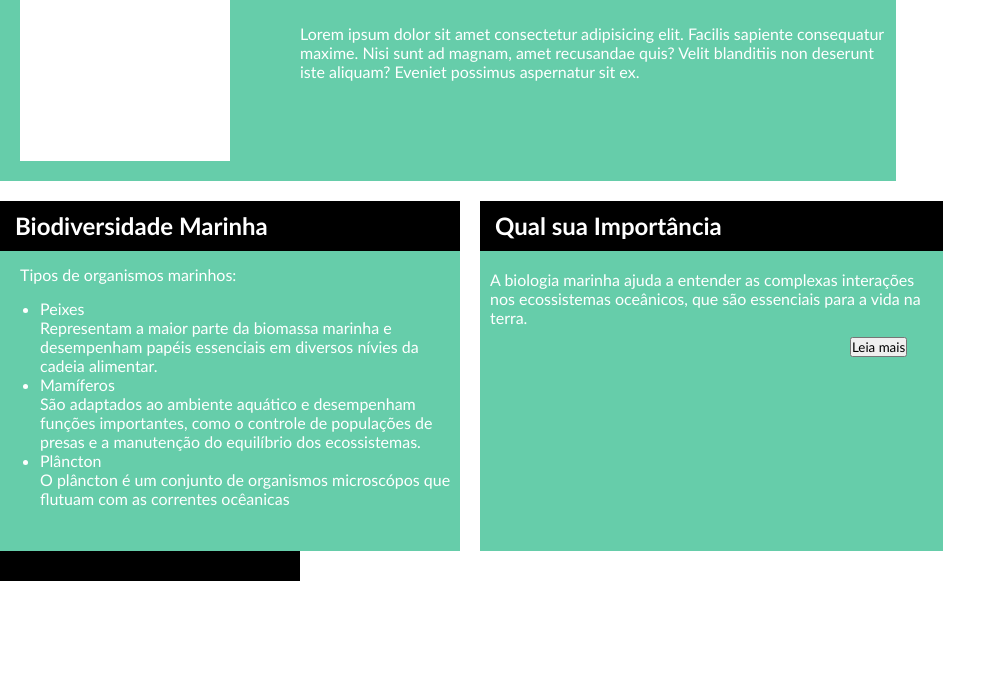
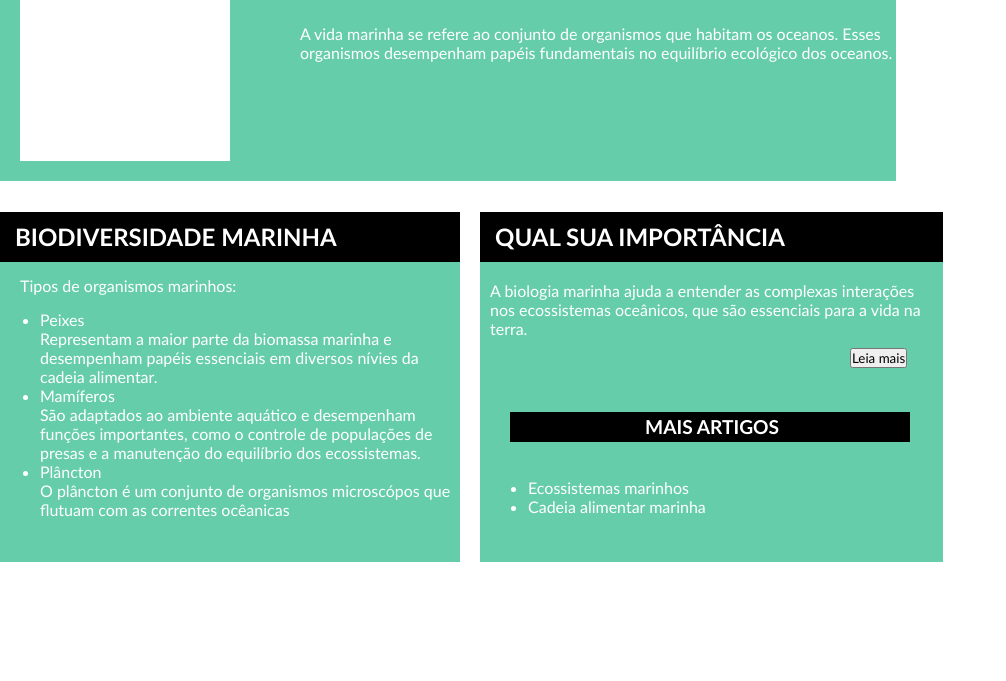
Before and after one commit to estelacarvalhobaldessar/nosso-site, a plain HTML site: page index.html in a window 1280 px wide. Shown: the part 119-800 px from the top of the page, without its empty margins (0-1006 px from the left). Drawn offline with Linux system fonts and the light colour scheme.

Commit message:
alteracao

```diff
--- a/index.html
+++ b/index.html
@@ -8,19 +8,23 @@
 </head>
 <body><header></header>
     <article>
-        <div class="caixa1"><h1 class="h1">Destaques</h1>
+        <div class="caixa1"><h1 class="h1" >DESTAQUES</h1>
             <div class="quadradobranco"></div>
             <h1 class="bio">Vida Marinha</h1>
-            <p class="p">Lorem ipsum dolor sit amet consectetur adipisicing elit. Facilis sapiente consequatur maxime. Nisi sunt ad magnam, amet recusandae quis? Velit blanditiis non deserunt iste aliquam? Eveniet possimus aspernatur sit ex.</p>
-        <div class="caixa2"><h1 class="h2"></h1><h1 class="biodiversidade">Biodiversidade Marinha</h1><p class="texto">Tipos de organismos marinhos:
+            <p class="p">A vida marinha se refere ao conjunto de organismos que habitam os oceanos. Esses organismos desempenham papéis fundamentais no equilíbrio ecológico dos oceanos.</p>
+        <div class="caixa2"><h1 class="h2"></h1><h1 class="biodiversidade">BIODIVERSIDADE MARINHA</h1><p class="texto">Tipos de organismos marinhos:
             <ul class="lista">
             <li>Peixes</li><p>Representam a maior parte da biomassa marinha e desempenham papéis essenciais em diversos nívies da cadeia alimentar.</p>
             <li>Mamíferos</li><p>São adaptados ao ambiente aquático e desempenham funções importantes, como o controle de populações de presas e a manutenção do equilíbrio dos ecossistemas.</p>
             <li>Plâncton</li><p>O plâncton é um conjunto de organismos microscópos que flutuam com as correntes ocêanicas</p>
           </ul></p></div>
-        <div class="caixa3"><h1 class="h3"></h1><h1 class="importancia">Qual sua Importância</h1><p class="texto2">A biologia marinha ajuda a entender as complexas interações nos ecossistemas oceânicos, que são essenciais para a vida na terra.</p>
+        <div class="caixa3"><h1 class="h3"></h1><h1 class="importancia">QUAL SUA IMPORTÂNCIA</h1><p class="texto2">A biologia marinha ajuda a entender as complexas interações nos ecossistemas oceânicos, que são essenciais para a vida na terra.</p>
             <input type="button" class="botao" value="Leia mais"></div>
-            <h1 class="linha"></h1>
+            <h1 class="linha"></h1><h1 class="artigos">MAIS ARTIGOS</h1>
+            <ul class="lista2">
+                <li>Ecossistemas marinhos</li>
+                <li>Cadeia alimentar marinha</li>
+            </ul>
         </div>
     </article>
     <aside></aside>
--- a/style.css
+++ b/style.css
@@ -11,7 +11,7 @@
 .caixa2{
     height: 350px;
     width: 460px;
-    margin-top: 120px;
+    margin-top: 150px;
     background-color: mediumaquamarine;
 
 }
@@ -29,7 +29,7 @@
     width: 70%px;
     color: white;
     font-family: 'Segoe UI', Tahoma, Geneva, Verdana, sans-serif;
-    margin-top: 0px;
+
 }
 .h2{
     background-color: black;
@@ -37,7 +37,7 @@
     width: 70%px;
     color: white;
     font-family: 'Segoe UI', Tahoma, Geneva, Verdana, sans-serif;
-
+    margin-top: px;
 }
 .h3{
     background-color: black;
@@ -45,7 +45,7 @@
     width: 70%px;
     color: white;
     font-family: 'Segoe UI', Tahoma, Geneva, Verdana, sans-serif;
-    margin-top: 0px;
+    margin-top: px;
 }
 .quadradobranco{
     height: 210px;
@@ -92,6 +92,11 @@
     margin-top: 15px;
     color: white;
 }
+.lista2{
+    margin-left: 528px;
+    margin-top: 40px;
+    color: white;
+}
 .botao{
     margin-top:  10px;
     margin-left: 370px;
@@ -99,5 +104,13 @@
 .linha{
     background-color: black;
     height: 30px;
-    width: 300px;
+    width: 400px;
+    margin-left: 510px;
+    margin-top: -150px;
 }
+.artigos{
+    margin-left: 645px;
+    margin-top: -27px;
+    color: white;
+    font-size: larger;
+}
```
